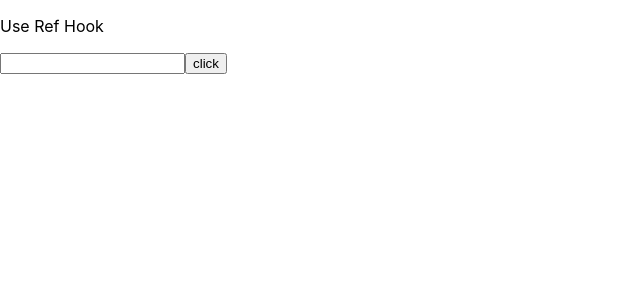
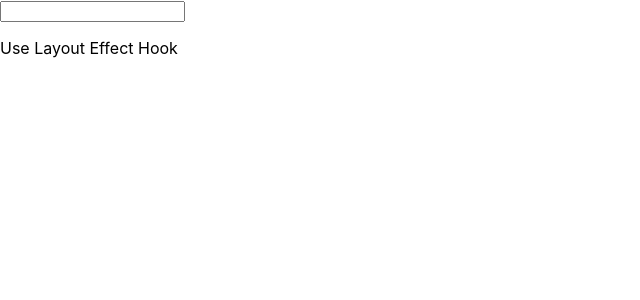
Before and after one commit to gurungalien2727/react-hooks, a React (Create React App) app: page / in a window 1280 px wide. Shown: the top 300 px of the page, without its empty margins (0-640 px from the left). Built offline with nearby package versions, Linux system fonts and the light colour scheme.

Commit message:
useLayout Hook

```diff
--- a/src/App.js
+++ b/src/App.js
@@ -1,11 +1,12 @@
 import UseStateHook from './hooks/UseStateHook'
 import UseEffectHook from './hooks/UseEffectHook'
 import UseRefHook from './hooks/UseRefHook'
+import UseLayoutEffectHook from './hooks/UseLayoutEffectHook'
 
 const App = () => {
   return (
     <div className="App">
-    <UseRefHook/>
+    <UseLayoutEffectHook/>
 
     </div>
   );
--- /dev/null
+++ b/src/hooks/UseLayoutEffectHook.js
@@ -0,0 +1,18 @@
+import React,{useState, useRef, useLayoutEffect} from 'react';
+
+// fires synchronously after DOM mutations
+const UseLayoutEffectHook = () => {
+
+const inputRef=useRef();
+
+    useLayoutEffect(()=>{
+      console.log(inputRef.current.getBoundingClientRect())
+    }, [] )
+
+    return (<>
+    <input ref={inputRef} ></input>
+       <p>Use Layout Effect Hook</p>
+        </>)
+}
+
+export default UseLayoutEffectHook;
```
